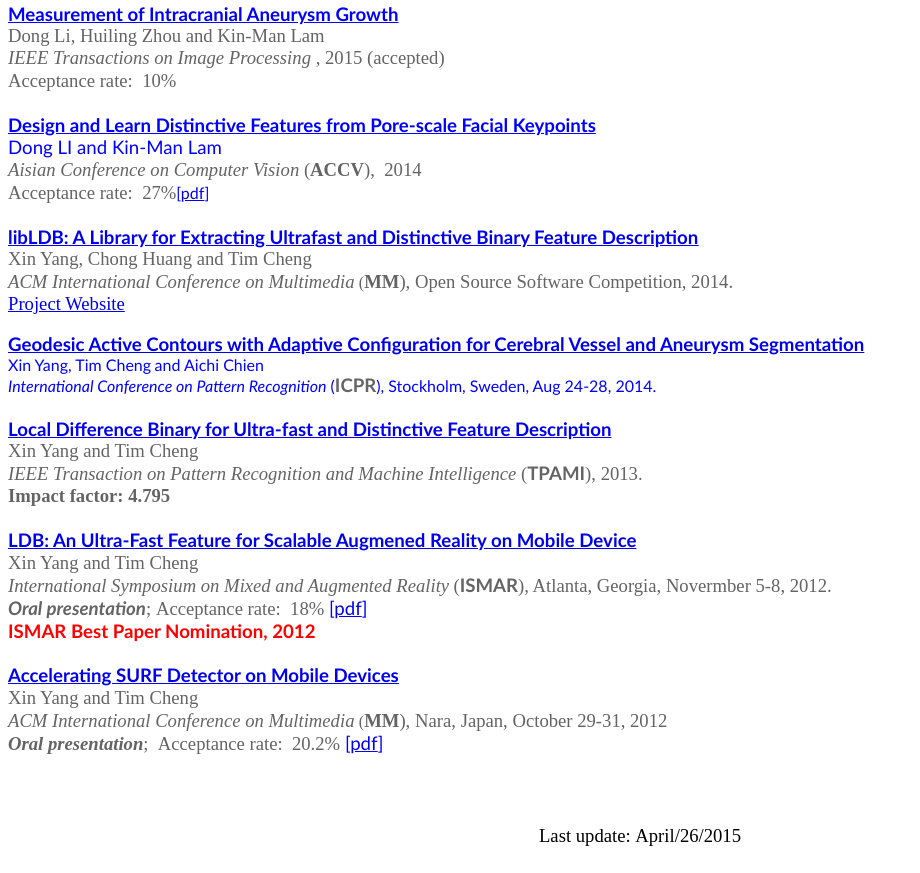
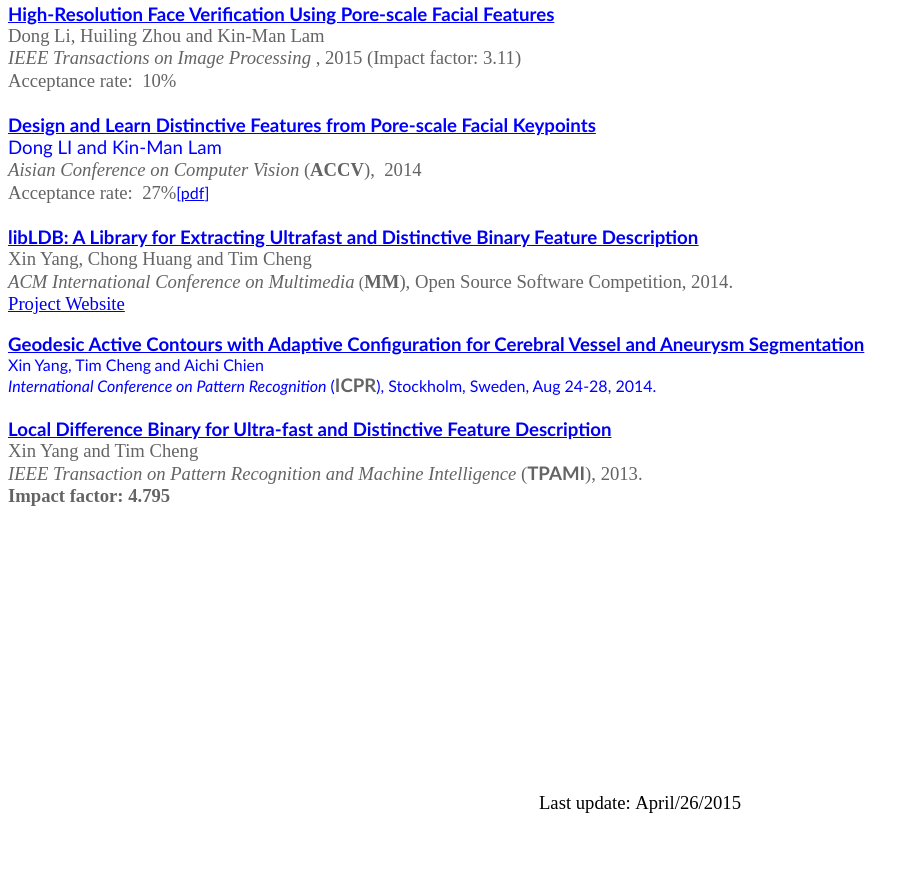
Before and after one commit to Zitao-Chen/drdongli.github.com, a plain HTML site: page index.html in a window 1280 px wide. Shown: the part 1119-1992 px from the top of the page, without its empty margins (0-920 px from the left). After the commit the page ends 1959 px from the top, so only its background shows below. Drawn offline with Linux system fonts and the light colour scheme.

Commit message:
Update index.html

```diff
--- a/index.html
+++ b/index.html
@@ -283,12 +283,11 @@
 			List</a></span></span><span class="auto-style28">)</span></strong><br>
 			<br>
 			<span style="mso-fareast-font-family: PMingLiU; mso-fareast-theme-font: minor-fareast; mso-ansi-language: EN-US; mso-fareast-language: EN-US; mso-bidi-language: AR-SA">
-			<strong><span class="auto-style43">Measurement of Intracranial
-			Aneurysm Growth<br>
+			<strong><span class="auto-style43">High-Resolution Face Verification Using Pore-scale Facial Features<br>
 			</span>
 			</strong>
 			<span class="auto-style50"><span class="auto-style53">Dong Li, Huiling Zhou and Kin-Man Lam<br><em>IEEE Transactions on Image Processing </em>,
-			2015 (accepted)<br><span class="auto-style46">
+			2015 (Impact factor: 3.11)<br><span class="auto-style46">
 			<font size="2">
 			<span class="auto-style29"><span class="auto-style48">
 			Acceptance rate:&nbsp; 10%</span></span></font></span></span></span></span><span class="auto-style43"><strong><br>
@@ -332,45 +331,18 @@
 			Chien</span><em><br></em></strong><em>International Conference on
 			Pattern Recognition</em> (<span class="auto-style49"><strong>ICPR</strong></span>),
 			Stockholm, Sweden, Aug 24-28, 2014.</span></span><strong><br>
+
 			<br></strong></span><strong>
 			<span class="auto-style17">
-			<a href="http://lbmedia.ece.ucsb.edu/resources/ref/TPAMI13.pdf" target="_blank">Local Difference Binary for Ultra-fast
+			<a href="./paper/TPAMI13.pdf" target="_blank">Local Difference Binary for Ultra-fast
 			and Distinctive Feature Description</a></span></strong></span></span><br class="auto-style48">
 			<span class="auto-style21"><span class="auto-style53">Xin Yang and
 			Tim Cheng<em><br>IEEE Transaction on Pattern Recognition and Machine
 			Intelligence</em> (</span><span class="auto-style49"><strong>TPAMI</strong></span><span class="auto-style53">),
 			2013.<br><strong>Impact factor: 4.795</strong><br><br>
-			</span><span class="auto-style49">
-			<strong>
-			<a href="../../resources/ref/ISMAR12.pdf" target="_blank">LDB: An Ultra-Fast Feature for Scalable Augmened Reality on
-			Mobile Device</a><br></strong></span><span class="auto-style46">
-			<span class="auto-style48">Xin Yang</span></span><span class="auto-style16"><span class="auto-style29"><span class="auto-style48">
-			</span></span><span class="auto-style46"><span class="auto-style48">
-			and Tim Cheng</span><span class="auto-style50"><br></span>
-			<span class="auto-style48"><em>International Symposium on Mixed and
-			Augmented Reality</em></span><span class="auto-style50"><span class="auto-style48"><em>
-			</em><span class="auto-style53">(</span></span></span></span></span><span class="auto-style29"><span class="auto-style49"><strong>ISMAR</strong></span><span class="auto-style53">),
-			Atlanta, Georgia, Novermber 5-8, 2012.<br></span>
-			<span class="auto-style49"><strong><em>Oral presentation</em></strong></span></span><span class="auto-style46"><span class="auto-style48">;</span></span><span class="auto-style29"><span class="auto-style16"><span class="auto-style22">
-			</span></span><span class="auto-style46"><span class="auto-style48">
-			Acceptance rate:&nbsp; 18%</span><span class="auto-style50"> [<a href="http://lbmedia.ece.ucsb.edu/resources/ref/ISMAR12.pdf">pdf</a>]</span></span></span><span class="auto-style46"><span class="auto-style50"><br><span class="auto-style49">
-			<strong><span class="auto-style29"><span class="auto-style16">
-			<span class="auto-style59">ISMAR Best Paper Nomination, 2012</span></span></span></strong></span><br>
-			<br></span></span><span class="auto-style16">
-			<span class="auto-style52"><strong>
-			<a href="http://lbmedia.ece.ucsb.edu/resources/ref/acmmm12.pdf" target="_blank">Accelerating SURF Detector on
-			Mobile Devices</a></strong></span></span><span class="auto-style46"><span class="auto-style47"><br class="auto-style48">
-			</span></span><span class="auto-style16"><span class="auto-style46">
-			<span class="auto-style48">Xin Yang and Tim Cheng</span><em><span class="auto-style50"><br>
-			</span><span class="auto-style48">ACM </span>
-			<span style="font-style: italic;"><span class="auto-style48">
-			International Conference on Multimedia</span><span class="auto-style50">
-			</span></span></em></span>(<span class="auto-style49"><strong>MM</strong></span><span class="auto-style46"><span class="auto-style48">),</span><span class="auto-style50">
-			</span><span class="auto-style48">Nara, Japan, October 29-31, 2012</span><span class="auto-style50"><br>
-			</span></span><span class="auto-style29"><span class="auto-style49">
-			<strong><em>Oral presentation</em></strong></span></span><span class="auto-style46"><span class="auto-style48">;
-			</span></span><span class="auto-style29"><span class="auto-style48">&nbsp;</span><span class="auto-style46"><span class="auto-style48">Acceptance
-			rate:&nbsp; 20.2%</span><span class="auto-style50"> [<a href="http://lbmedia.ece.ucsb.edu/resources/ref/acmmm12.pdf">pdf</a>]</span></span></span></span></span></font><br></td>
+			</span>
+
+			<br></td>
 		</tr>
 	</table>
 
```
